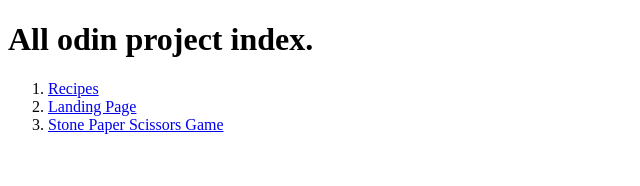
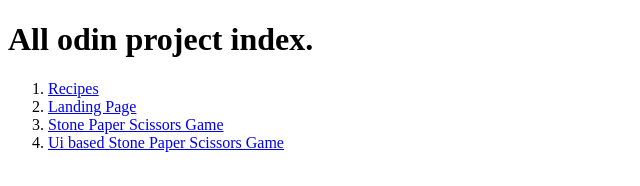
Before and after one commit to Yashyas/odin_projects, a plain HTML site: page index.html in a window 1280 px wide. Shown: the whole page, without its empty margins (0-640 px from the left). Drawn offline with Linux system fonts and the light colour scheme.

Commit message:
Update index.html

```diff
--- a/index.html
+++ b/index.html
@@ -13,6 +13,8 @@
         <li><a href="https://yashyas.github.io/odin-recipes/" >Recipes</a></li>
         <li><a href="landing_page/index.html" >Landing Page</a></li>
         <li><a href="stonepaper/index.html" >Stone Paper Scissors Game</a></li>
+        <li><a href="https://yashyas.github.io/stone-paper-scissor/index.html" >Ui based Stone Paper Scissors Game</a></li>
+
     </ol>
 
 </body>
```
